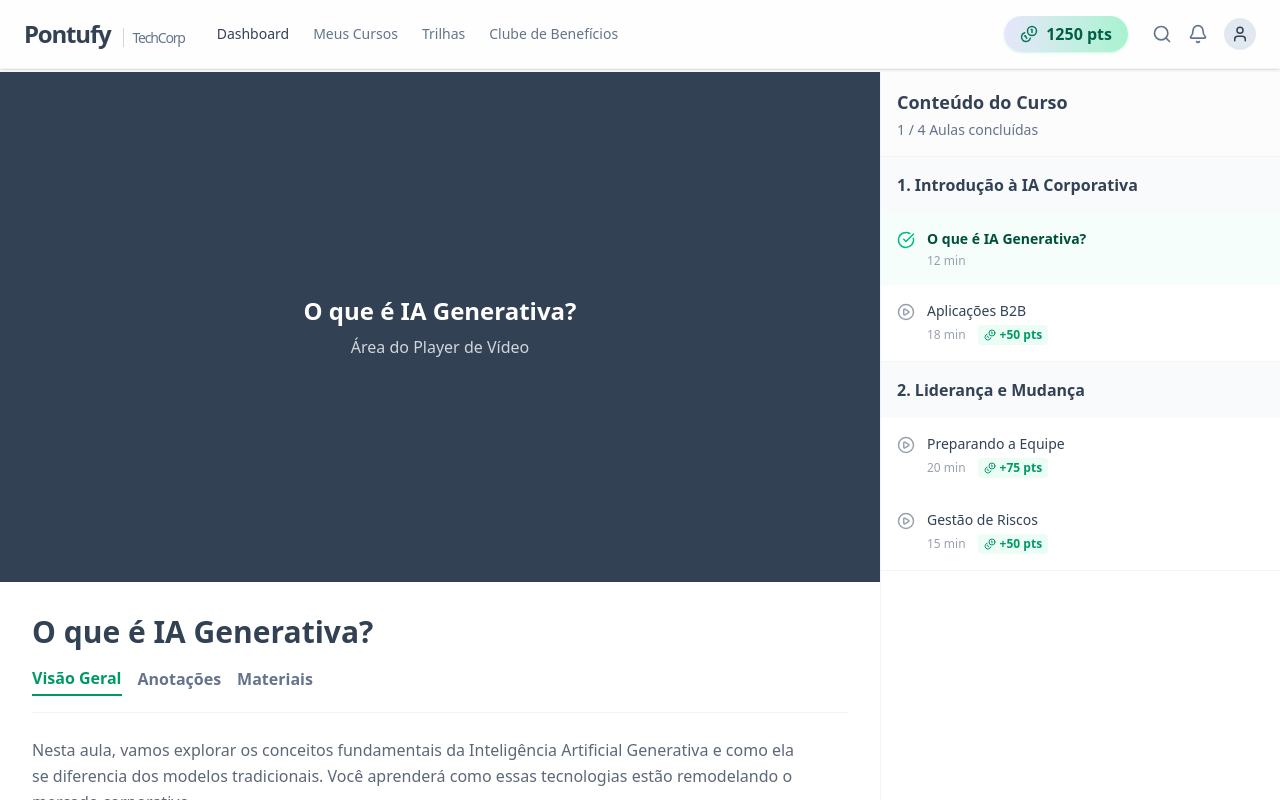
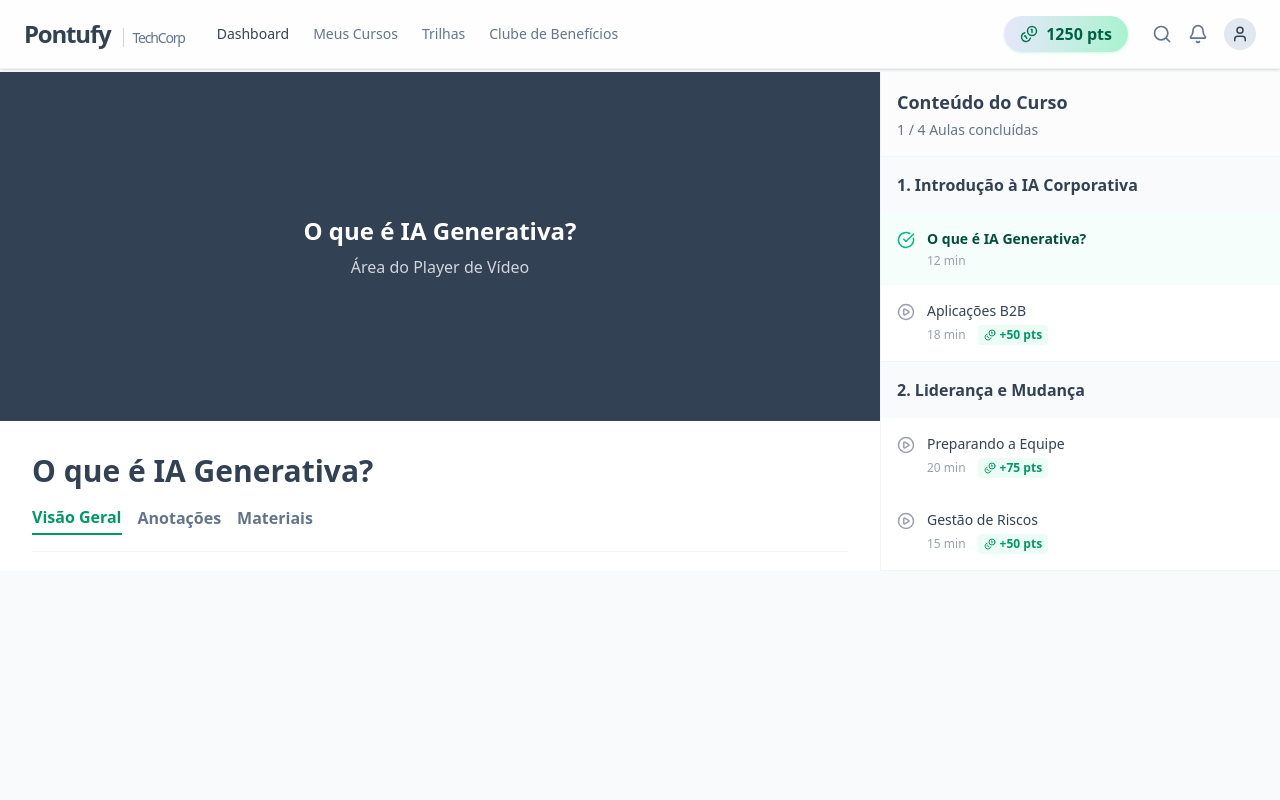
Before and after one commit to fs-santoss/Pontufy, a Next.js app: page /course/1 in a window 1280 px wide. Built offline with nearby package versions, Linux system fonts and the light colour scheme.

Commit message:
🚀 feat: deploy do MVP Pontufy

```diff
--- a/src/app/course/[id]/page.tsx
+++ b/src/app/course/[id]/page.tsx
@@ -1,9 +1,10 @@
 'use client';
 import { useState } from 'react';
-import Navbar from '@/components/layout/Navbar';
+
 import VideoPlayer from '@/components/player/VideoPlayer';
 import SidebarModules from '@/components/player/SidebarModules';
 import PointsCelebration from '@/components/gamification/PointsCelebration';
+import { triggerLessonCompletion } from '@/hooks/useApi';
 
 export default function CoursePlayerPage() {
   const [activeLesson, setActiveLesson] = useState({
@@ -17,18 +18,32 @@ export default function CoursePlayerPage() {
   const [showCelebration, setShowCelebration] = useState(false);
   const [earnedPoints, setEarnedPoints] = useState(0);
 
-  const handleLessonComplete = () => {
-    if (!activeLesson.completed) {
-      setEarnedPoints(activeLesson.points);
-      setShowCelebration(true);
-      // Mark as completed locally for the demo
-      setActiveLesson({ ...activeLesson, completed: true });
+  const [isCompleting, setIsCompleting] = useState(false);
+
+  const handleLessonComplete = async () => {
+    if (activeLesson.completed || isCompleting) return;
+
+    setIsCompleting(true);
+    try {
+      const res = await triggerLessonCompletion(activeLesson.id);
+
+      if (res.success) {
+        setEarnedPoints(activeLesson.points);
+        setShowCelebration(true);
+        setActiveLesson(prev => ({ ...prev, completed: true }));
+      } else {
+        alert(res.error || 'Erro ao completar a aula.');
+      }
+    } catch (error) {
+      console.error(error);
+      alert('Erro ao concluir a aula.');
+    } finally {
+      setIsCompleting(false);
     }
   };
 
   return (
-    <div className="h-screen flex flex-col bg-brand-gray overflow-hidden">
-      <Navbar />
+    <div className="flex flex-col overflow-hidden h-full">
 
       {/* Points Celebration Overlay */}
       <PointsCelebration
@@ -37,7 +52,7 @@ export default function CoursePlayerPage() {
         onComplete={() => setShowCelebration(false)}
       />
 
-      <div className="flex-1 flex mt-[72px] h-[calc(100vh-72px)]">
+      <div className="flex-1 flex h-[calc(100vh-72px)]">
         {/* Main Content Area */}
         <div className="flex-1 flex flex-col bg-white">
           <div className="h-[60%] lg:h-[70%]">
@@ -53,6 +68,20 @@ export default function CoursePlayerPage() {
             </div>
             <div className="mt-6 text-brand-slate/80 leading-relaxed max-w-3xl">
               <p>Nesta aula, vamos explorar os conceitos fundamentais da Inteligência Artificial Generativa e como ela se diferencia dos modelos tradicionais. Você aprenderá como essas tecnologias estão remodelando o mercado corporativo.</p>
+
+              <div className="mt-8">
+                <button
+                  onClick={handleLessonComplete}
+                  disabled={activeLesson.completed || isCompleting}
+                  className={`px-6 py-3 rounded-xl font-bold transition-all shadow-sm flex items-center gap-2 ${
+                    activeLesson.completed
+                      ? 'bg-gray-100 text-gray-500 cursor-not-allowed'
+                      : 'bg-emerald-600 text-white hover:bg-emerald-700 hover:shadow-md'
+                  }`}
+                >
+                  {activeLesson.completed ? 'Aula Concluída' : `Concluir Aula e Ganhar ${activeLesson.points} Pontos`}
+                </button>
+              </div>
             </div>
           </div>
         </div>
--- a/src/app/layout.tsx
+++ b/src/app/layout.tsx
@@ -1,6 +1,7 @@
 import type { Metadata } from "next";
 import { Geist, Geist_Mono } from "next/font/google";
 import AuthProvider from "@/components/providers/AuthProvider";
+import Navbar from '@/components/layout/Navbar';
 import "./globals.css";
 
 const geistSans = Geist({
@@ -28,9 +29,12 @@ export default function RootLayout({
       lang="en"
       className={`${geistSans.variable} ${geistMono.variable} h-full antialiased`}
     >
-      <body className="min-h-full flex flex-col">
+      <body className="min-h-full flex flex-col bg-brand-gray">
         <AuthProvider>
-          {children}
+          <Navbar />
+          <div className="pt-[72px] flex-1">
+            {children}
+          </div>
         </AuthProvider>
       </body>
     </html>
--- a/src/app/marketplace/page.tsx
+++ b/src/app/marketplace/page.tsx
@@ -1,6 +1,6 @@
 'use client';
 import { useState } from 'react';
-import Navbar from '@/components/layout/Navbar';
+
 import PromoBanner from '@/components/marketplace/PromoBanner';
 import CategoryFilter from '@/components/marketplace/CategoryFilter';
 import ProductGrid from '@/components/marketplace/ProductGrid';
@@ -31,8 +31,7 @@ export default function MarketplacePage() {
   };
 
   return (
-    <main className="min-h-screen bg-brand-gray pb-20 pt-24">
-      <Navbar />
+    <main className="pb-20 pt-8">
       {/* Navbar uses global state, updating dynamically */}
 
       <div className="max-w-[1600px] mx-auto">
--- a/src/app/page.tsx
+++ b/src/app/page.tsx
@@ -1,5 +1,5 @@
 'use client';
-import Navbar from '@/components/layout/Navbar';
+
 import HeroCourse from '@/components/dashboard/HeroCourse';
 import CourseRow from '@/components/dashboard/CourseRow';
 import RewardRow from '@/components/dashboard/RewardRow';
@@ -16,21 +16,17 @@ export default function Home() {
   const rewardsToDisplay = dynamicRewards?.length ? dynamicRewards.slice(0, 4) : rewardsAlmostThere;
 
   return (
-    <main className="min-h-screen bg-brand-gray pb-20">
-      <Navbar />
+    <main className="min-h-screen pb-20 bg-[#F8F9FA] text-slate-800">
+
       <SurpriseRewardToast />
 
       {/* Hero Section */}
       <HeroCourse course={heroCourse} />
 
       {/* Rest of the Dashboard */}
-      <div className="relative z-20 -mt-10">
-        <CourseRow title="Continuar de onde parou" courses={coursesToDisplay} />
-
-        {/* Marketplace Preview inside Dashboard */}
-        <RewardRow title="Recompensas a um passo de você" rewards={rewardsToDisplay} />
-
-        <CourseRow title="Recomendados para seu cargo" courses={recommendedRoles} />
+      <div className="relative z-20 -mt-10 space-y-12">
+        <CourseRow title="Trilhas Recomendadas pela IA" courses={recommendedRoles} />
+        <CourseRow title="Continue de onde parou" courses={coursesToDisplay} />
       </div>
     </main>
   );
--- a/src/app/wallet/page.tsx
+++ b/src/app/wallet/page.tsx
@@ -1,4 +1,4 @@
-import Navbar from '@/components/layout/Navbar';
+
 import BalanceCard from '@/components/wallet/BalanceCard';
 import PointsHistory from '@/components/wallet/PointsHistory';
 import BadgesGallery from '@/components/wallet/BadgesGallery';
@@ -8,8 +8,8 @@ export default function WalletPage() {
   const { user, pointsHistory, badges } = walletData;
 
   return (
-    <main className="min-h-screen bg-brand-gray pb-20 pt-24">
-      <Navbar />
+    <main className="pb-20 pt-8">
+
 
       <div className="max-w-[1000px] mx-auto px-6 md:px-8">
         <header className="mb-8">
--- a/src/components/dashboard/CourseRow.tsx
+++ b/src/components/dashboard/CourseRow.tsx
@@ -17,8 +17,8 @@ export default function CourseRow({ title, courses }: { title: string, courses:
                 alt={course.title}
                 className="w-full h-full object-cover"
               />
-              <div className="absolute inset-0 bg-brand-slate/40 opacity-0 group-hover:opacity-100 transition-opacity flex items-center justify-center">
-                <PlayCircle size={48} className="text-white" />
+              <div className="absolute inset-0 bg-gradient-to-tr from-indigo-500/80 to-emerald-400/80 opacity-0 group-hover:opacity-100 transition-opacity duration-300 flex items-center justify-center">
+                <PlayCircle size={48} className="text-white drop-shadow-md" />
               </div>
 
               {/* Progress Bar (if exists) */}
```
